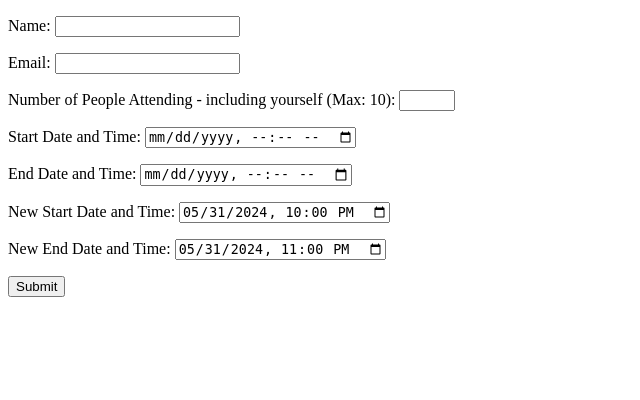
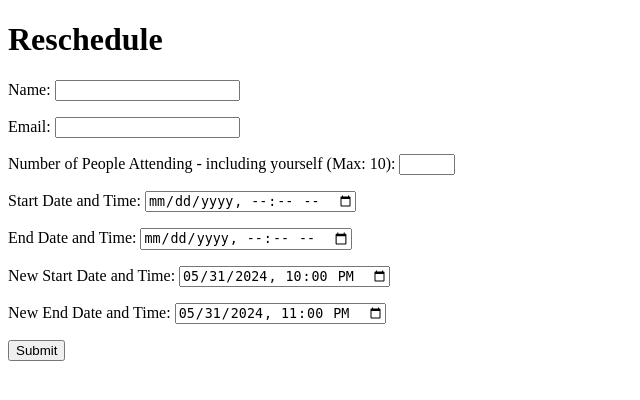
Before and after one commit to actionspot1/meeting-room-availability, a Django app: page /reschedule in a window 1280 px wide. Shown: the top 400 px of the page, without its empty margins (0-640 px from the left). Run offline with Django 5.2, Linux system fonts and the light colour scheme; parts of the project's set-up code (start-up, migrations or seed data) failed here and were passed over.

Commit message:
added headings

```diff
--- a/meetingroom/core/templates/create_event.html
+++ b/meetingroom/core/templates/create_event.html
@@ -6,6 +6,7 @@
         <title>Reserve Room</title>
     </head>
     <body>
+        <h1>Schedule Meeting</h1>
         <form method="post" action="{% url 'book_reservation' %}">
             {% csrf_token %} {{ form.as_p }}
             <div>
--- a/meetingroom/core/templates/update_event.html
+++ b/meetingroom/core/templates/update_event.html
@@ -6,6 +6,7 @@
     <title>Reschedule</title>
 </head>
 <body>
+    <h1>Reschedule</h1>
     <form method="post" action="{% url 'reschedule' %}">
         {% csrf_token %}
         {{ form.as_p }}
```
